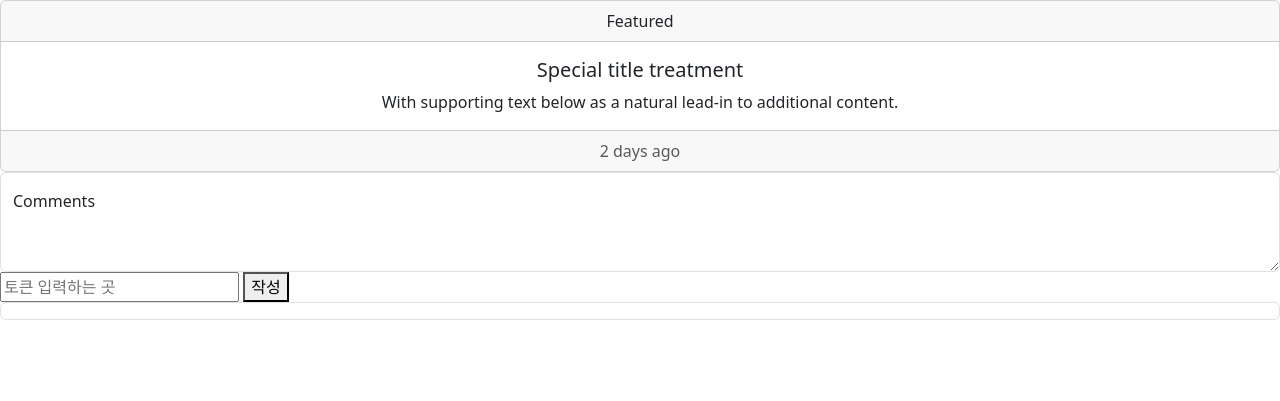
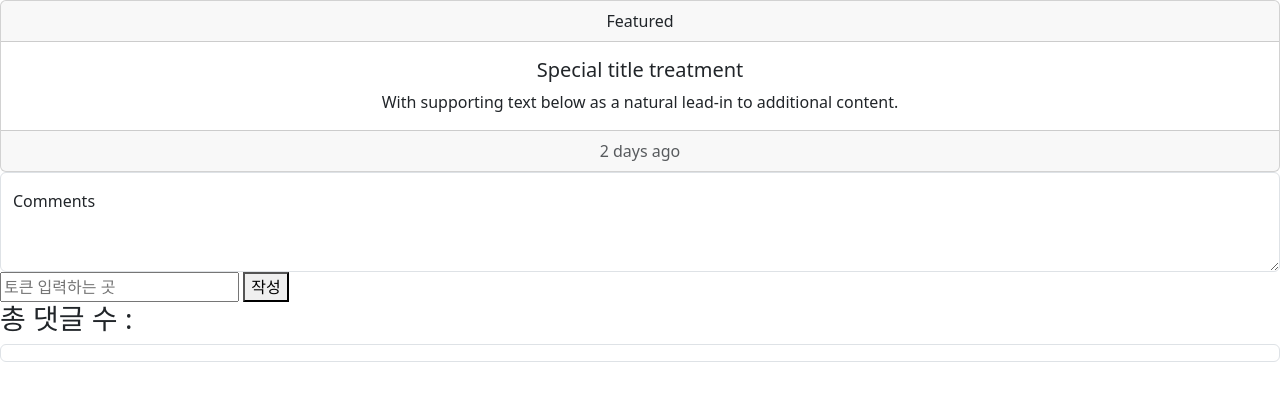
Before and after one commit to sujinjwa/django-toy-project, a Django app: template toyproject/order/templates/order_detail.html in a window 1280 px wide. Shown: the top 401 px of the page. Run offline with Django 4.2, Linux system fonts and the light colour scheme; the template is opened without the code that fills it, so the values that code supplies are empty; some libraries are stand-ins or nearby versions.

Commit message:
feat: order 별 총 댓글 개수 보여주는 기능 구현

```diff
--- a/toyproject/order/serializers.py
+++ b/toyproject/order/serializers.py
@@ -11,10 +11,14 @@ class CommentSerializer(serializers.ModelSerializer):
     # SerializerMethodField (읽기 전용 필드)
     # : 모델에 없는 필드를 JSON에 추가해주거나,
     # 모델에 있는 필드를 변경해서 JSON으로 내려줄 때 사용
+    like_count = serializers.SerializerMethodField()
     member_username = serializers.SerializerMethodField()
     tstamp = serializers.DateTimeField(
         read_only=True, format='%Y-%m-%d %H:%M:%S'
     )
+
+    def get_like_count(self, obj):
+        return obj.like_set.all().count()
 
     def get_member_username(self, obj): # self=serializer, obj=모델 객체?
         return obj.member.username
--- a/toyproject/order/templates/order_detail.html
+++ b/toyproject/order/templates/order_detail.html
@@ -88,6 +88,7 @@
                                                     <i onclick="deleteComment(${result.results[i].id})" class="fa-regular fa-circle-xmark" style='cursor:pointer;'></i>
                                                 </li>`)
                     }
+                    $('.count-of-comments').text(`총 댓글 수 : ${result.results.length}개`)
                 })
         })
     </script>
@@ -112,6 +113,8 @@
             <label for="floatingTextarea2">Comments</label>
             <button onclick="submitComment()">작성</button>
         </div>
+        <!-- 총 댓글 수 -->
+        <h3 class="count-of-comments">총 댓글 수 : </h1>
         <!-- 댓글 리스트 -->
         <ul class="list-group">
             <li class="list-group-item">
--- a/toyproject/order/views.py
+++ b/toyproject/order/views.py
@@ -3,7 +3,7 @@ from rest_framework import status
 from rest_framework.response import Response
 from rest_framework.permissions import IsAuthenticated
 
-from .models import Order, Comment
+from .models import Order, Comment, Like
 from .serializers import OrderSerializer, CommentSerializer, CommentCreateSerializer, LikeSerializer
 from .paginations import OrderPagination
 
@@ -57,5 +57,8 @@ class CommentDeleteView(mixins.RetrieveModelMixin, mixins.DestroyModelMixin, gen
 class LikeCreateView(mixins.CreateModelMixin, generics.GenericAPIView):
     serializer_class = LikeSerializer
 
+    # def get_queryset(self):
+    #     return Like.objects.all()
+
     def post(self, request, *args, **kwargs):
         return self.create(request, args, kwargs)
```
Also changed, not shown: toyproject/db.sqlite3.
